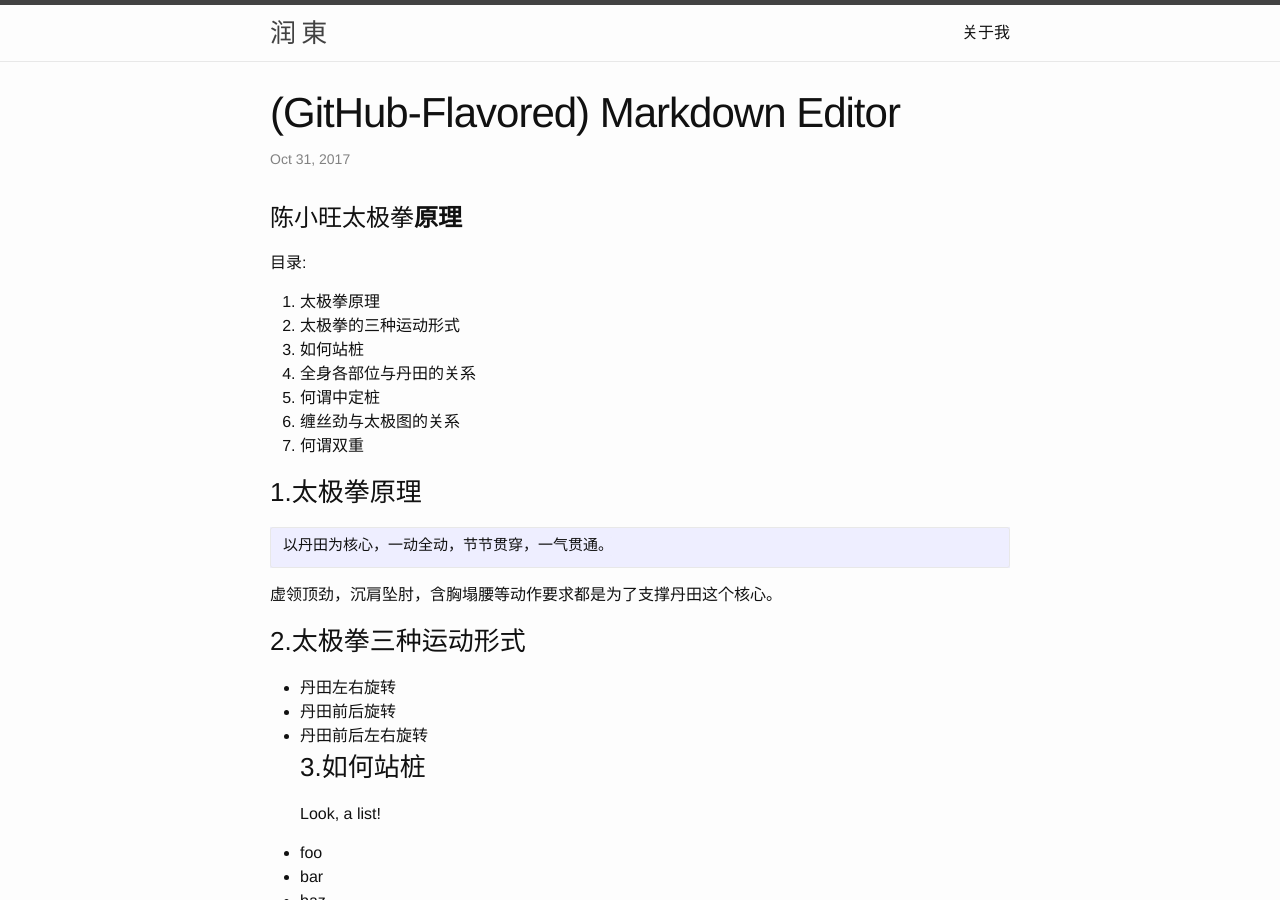
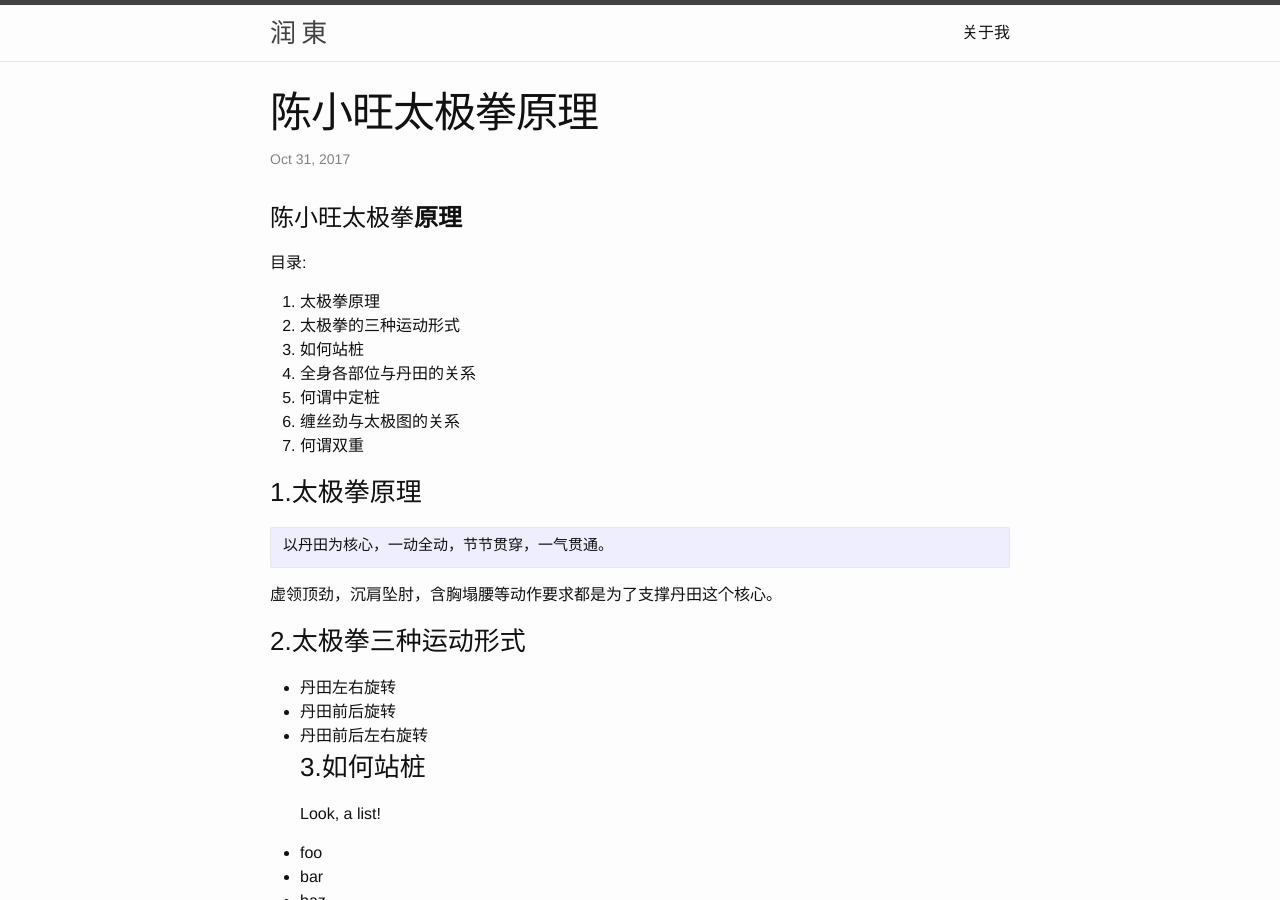
Before and after one commit to runxindong/runxindong.github.io, a Jekyll site: the page built from _posts/2017-10-31-taijiquan-yuanli.md, in a window 1280 px wide and 900 px high. Built offline with Jekyll 4.4.1, drawn with Linux system fonts in a browser that asks for light colours.

Commit message:
陈小旺太极拳原理

```diff
--- a/_posts/2017-10-31-taijiquan-yuanli.md
+++ b/_posts/2017-10-31-taijiquan-yuanli.md
@@ -1,6 +1,6 @@
 ---
 layout: post
-title: "(GitHub-Flavored) Markdown Editor"
+title: "陈小旺太极拳原理"
 categories: "kong-fu"
 ---
 # 陈小旺太极拳**原理**
```
